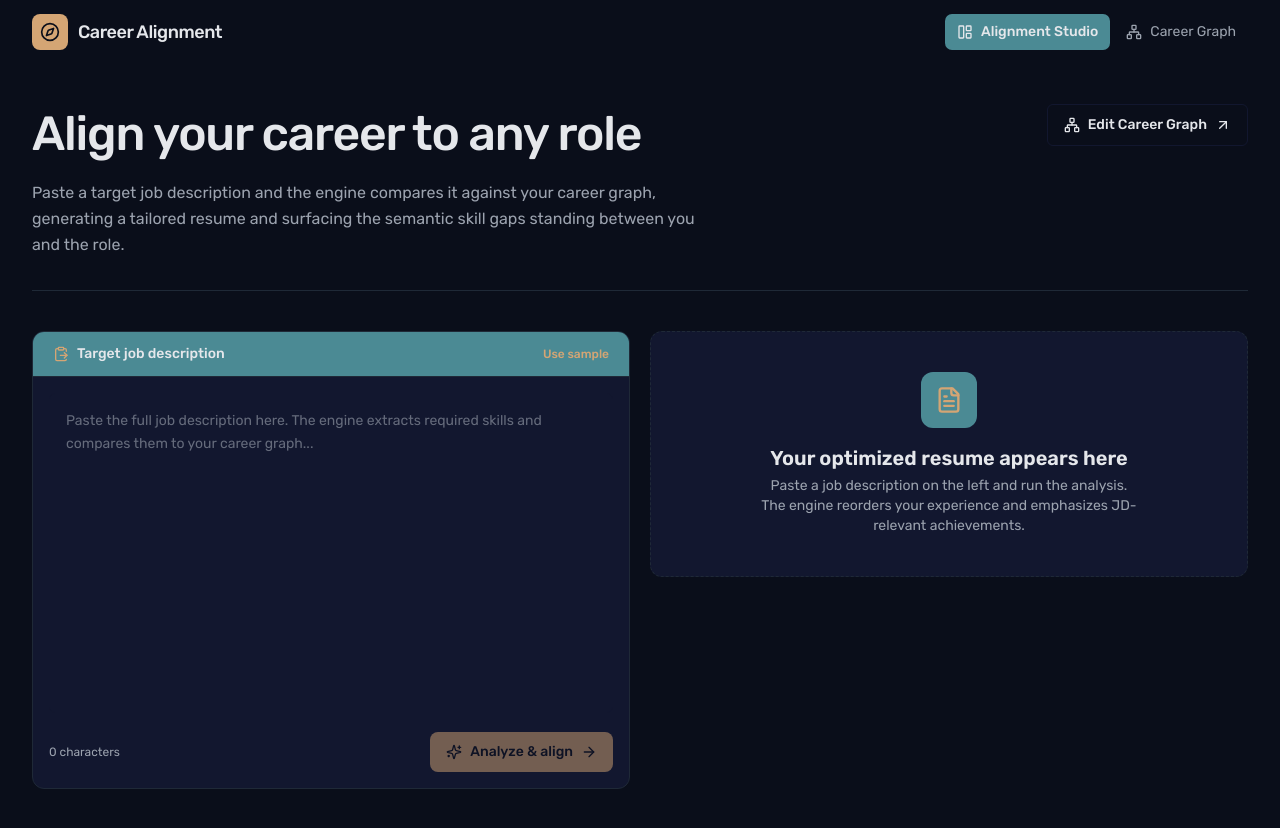
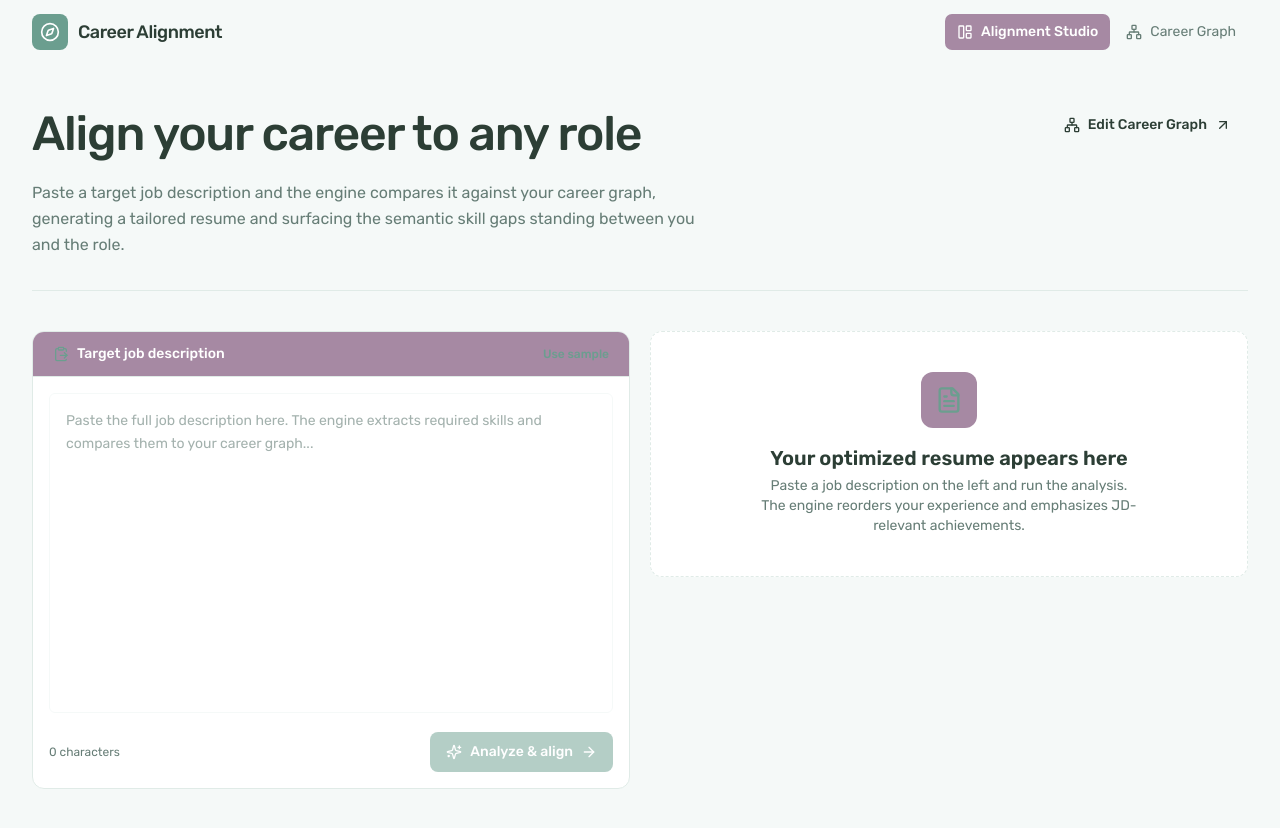
Before and after one commit to Vedant224/Semantic-Career-Alignment-Engine, a Next.js app: page / in a window 1280 px wide. Built offline with nearby package versions, Linux system fonts and the light colour scheme.

Commit message:
feat: update color scheme to wellness palette
Co-authored-by: Samarth Bhinge <92245868+sammyZi@users.noreply.github.com>

```diff
--- a/app/globals.css
+++ b/app/globals.css
@@ -4,8 +4,8 @@
 @layer base {
   html,
   body {
-    background-color: #0a0e1a;
-    color: #e5e7eb;
+    background-color: #f5f9f8;
+    color: #2c3e35;
   }
 }
 
@@ -48,42 +48,42 @@
 :root {
   --radius: 0.5rem;
 
-  /* Refined professional dark theme — deep navy, warm gold, muted cyan */
-  --background: #0a0e1a;
-  --foreground: #e5e7eb;
+  /* Refined wellness palette — celadon green, rosy purple, cream */
+  --background: #f5f9f8;
+  --foreground: #2c3e35;
 
-  --card: #12172f;
-  --card-foreground: #e5e7eb;
+  --card: #ffffff;
+  --card-foreground: #2c3e35;
 
-  --popover: #12172f;
-  --popover-foreground: #e5e7eb;
+  --popover: #ffffff;
+  --popover-foreground: #2c3e35;
 
-  /* Primary action — warm gold/amber */
-  --primary: #d4a574;
-  --primary-foreground: #0a0e1a;
+  /* Primary action — celadon green */
+  --primary: #6b9e8f;
+  --primary-foreground: #ffffff;
 
-  /* Secondary accent — muted teal */
-  --secondary: #4b8a94;
-  --secondary-foreground: #e5e7eb;
+  /* Secondary accent — rosy purple */
+  --secondary: #a689a3;
+  --secondary-foreground: #ffffff;
 
-  --muted: #3f4659;
-  --muted-foreground: #9ca3af;
+  --muted: #d1dcd9;
+  --muted-foreground: #667d76;
 
-  --accent: #d4a574;
-  --accent-foreground: #0a0e1a;
+  --accent: #a689a3;
+  --accent-foreground: #ffffff;
 
-  --border: #1f2937;
-  --input: #12172f;
-  /* Focus border — muted gold */
-  --ring: #d4a574;
+  --border: #e0ebe7;
+  --input: #f5f9f8;
+  /* Focus border — celadon */
+  --ring: #6b9e8f;
 
-  /* Semantic alignment states — refined versions */
-  --match: #4d9e7a;
-  --match-foreground: #e8f5f1;
-  --gap: #c7524a;
-  --gap-foreground: #faf1f0;
-  --partial: #b89456;
-  --partial-foreground: #fdf9f3;
+  /* Semantic alignment states — refined wellness versions */
+  --match: #5a9e7f;
+  --match-foreground: #f0f7f4;
+  --gap: #a67d7d;
+  --gap-foreground: #faf5f5;
+  --partial: #c4a989;
+  --partial-foreground: #fdfcf9;
 }
 
 @layer base {
```
